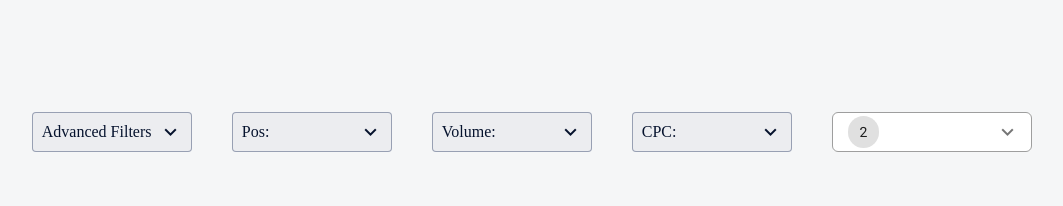
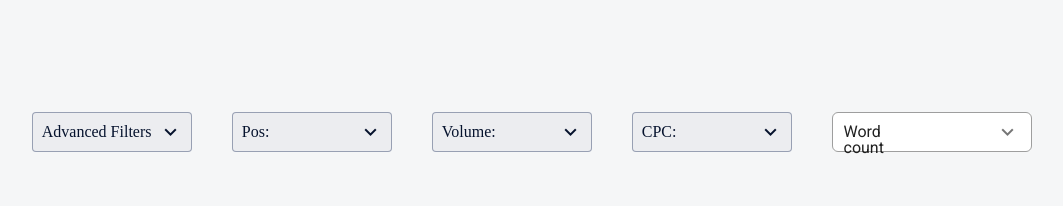
Before and after one commit to MrNedNick/vue-cpanel-filters, a Vue app: page / in a window 1280 px wide. Shown: the top 206 px of the page, without its empty margins (68-1131 px from the left). Built offline with nearby package versions, Linux system fonts and the light colour scheme.

Commit message:
Add style for label word count

```diff
--- a/src/components/Filters/WordCountFilter.vue
+++ b/src/components/Filters/WordCountFilter.vue
@@ -40,13 +40,13 @@
         maxWidth: 200,
       }"
     >
+      <template v-slot:prepend-inner class="input-title">
+        Word count
+      </template>
       <template v-slot:selection="{ index }">
         <v-chip v-if="index === 0">
-          <span>{{ value.length - 1 }}</span>
+          <span>{{ value.length }}</span>
         </v-chip>
-        <!-- <span v-if="index === 1" class="grey--text text-caption">
-          (+{{ value.length - 1 }} others)
-        </span> -->
       </template>
       <template v-slot:append-item>
         <!-- <custom-section></custom-section>
@@ -96,8 +96,8 @@ import CustomSection from "../Shared/CustomSection.vue";
 export default {
   components: { ApplyBtn, CustomSection },
   data: () => ({
-    items: ["foo", "bar", "fizz", "buzz", "fizzbuzz", "foobar"],
-    value: ["foo", "bar", "fizz"],
+    items: ["1", "2", "3", "4-10", "Custom"],
+    value: [],
     selectedItem: null,
     disabled: false,
   }),
@@ -114,4 +114,7 @@ export default {
   justify-content: center;
   align-items: center;
 }
+.v-input__prepend-inner{
+  width: 145px;
+}
 </style>
```
